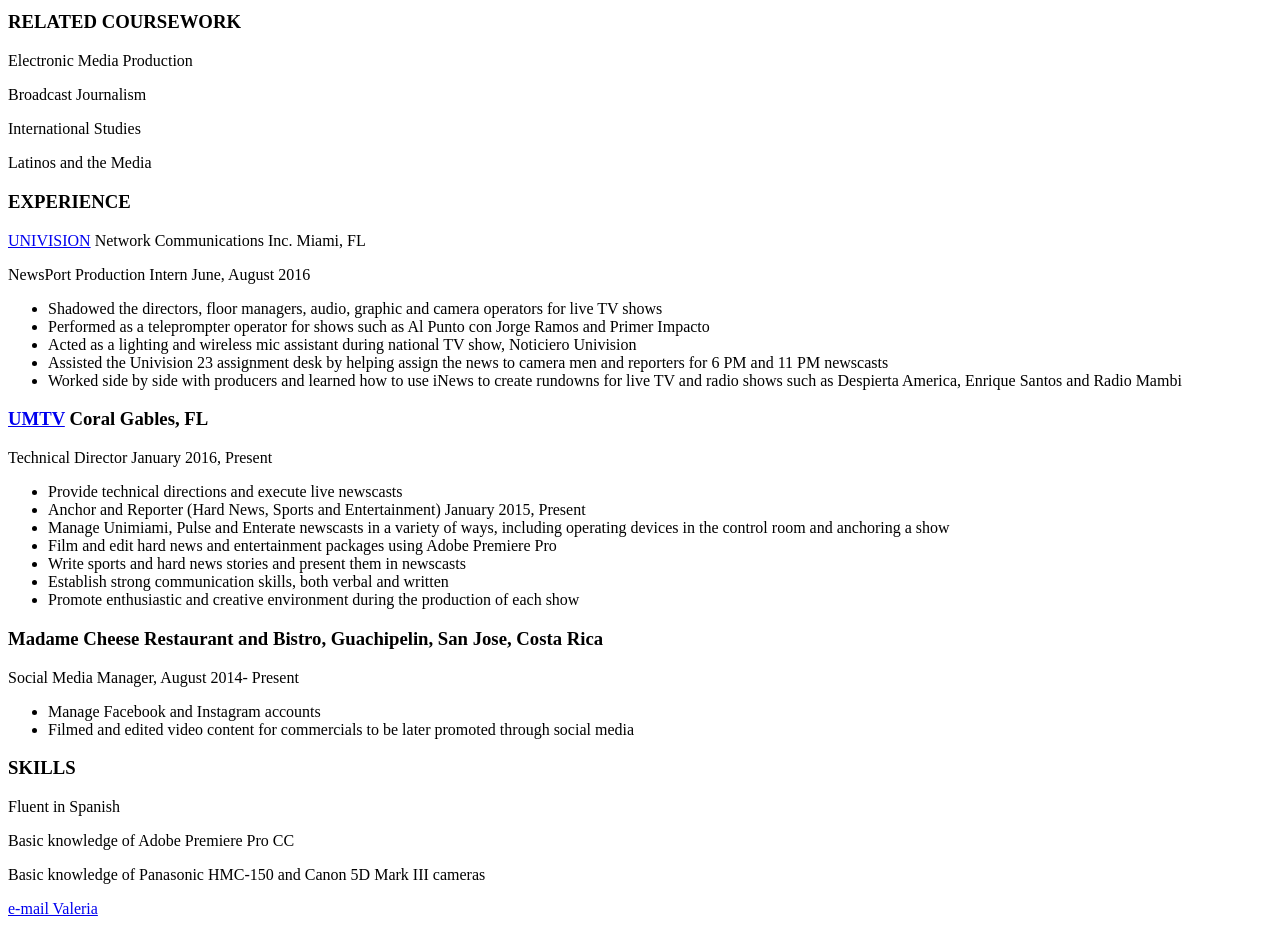
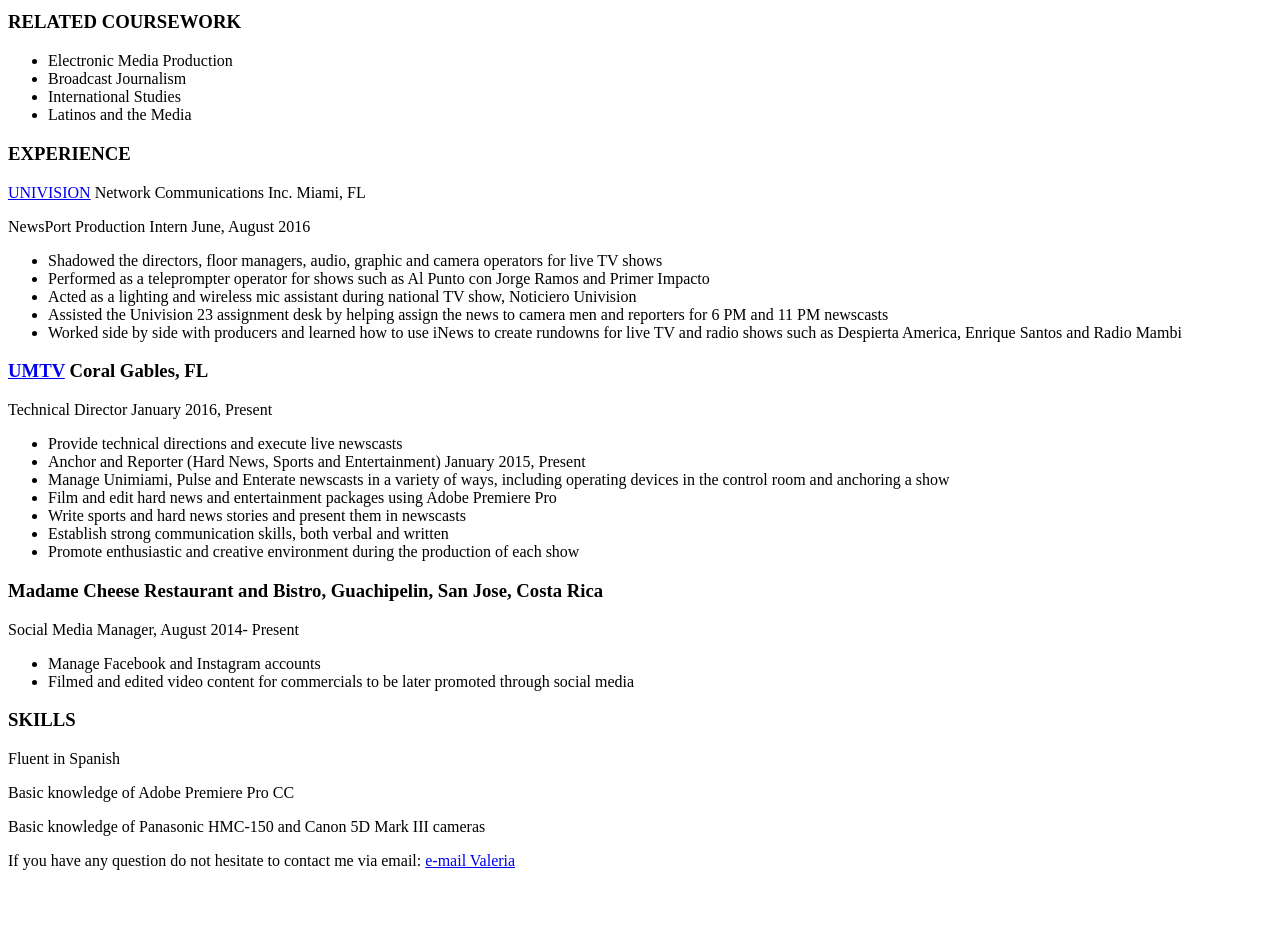
Before and after one commit to valeriabriceno/project-html-master-2, a plain HTML site: page resume.html in a window 1280 px wide. Shown: the part 1740-2674 px from the top of the page. After the commit the page ends 2626 px from the top, so only its background shows below. Drawn offline with Linux system fonts and the light colour scheme.

Commit message:
I just created my resume

```diff
--- a/index.html
+++ b/resume.html
@@ -35,10 +35,12 @@
 
   <section id="relatedcoursework">
 <h3> RELATED COURSEWORK </h3>
-<p> Electronic Media Production </p>
-<p> Broadcast Journalism </p>
-<p> International Studies</p>
-<p> Latinos and the Media </p>
+<ul>
+<li> Electronic Media Production </li>
+<li> Broadcast Journalism </li>
+<li> International Studies</li>
+<li> Latinos and the Media </li>
+</ul>
 </section>
 
   <section id="experience">
@@ -84,5 +86,5 @@
 </main>
 
 <footer>
-  <p><a href="mailto:valeriabriceno38@gmail.com">e-mail Valeria</a> </p>
+  <p> If you have any question do not hesitate to contact me via email: <a href="mailto:valeriabriceno38@gmail.com">e-mail Valeria</a> </p>
 </footer>
```
Also changed, not shown: 1 other file.
